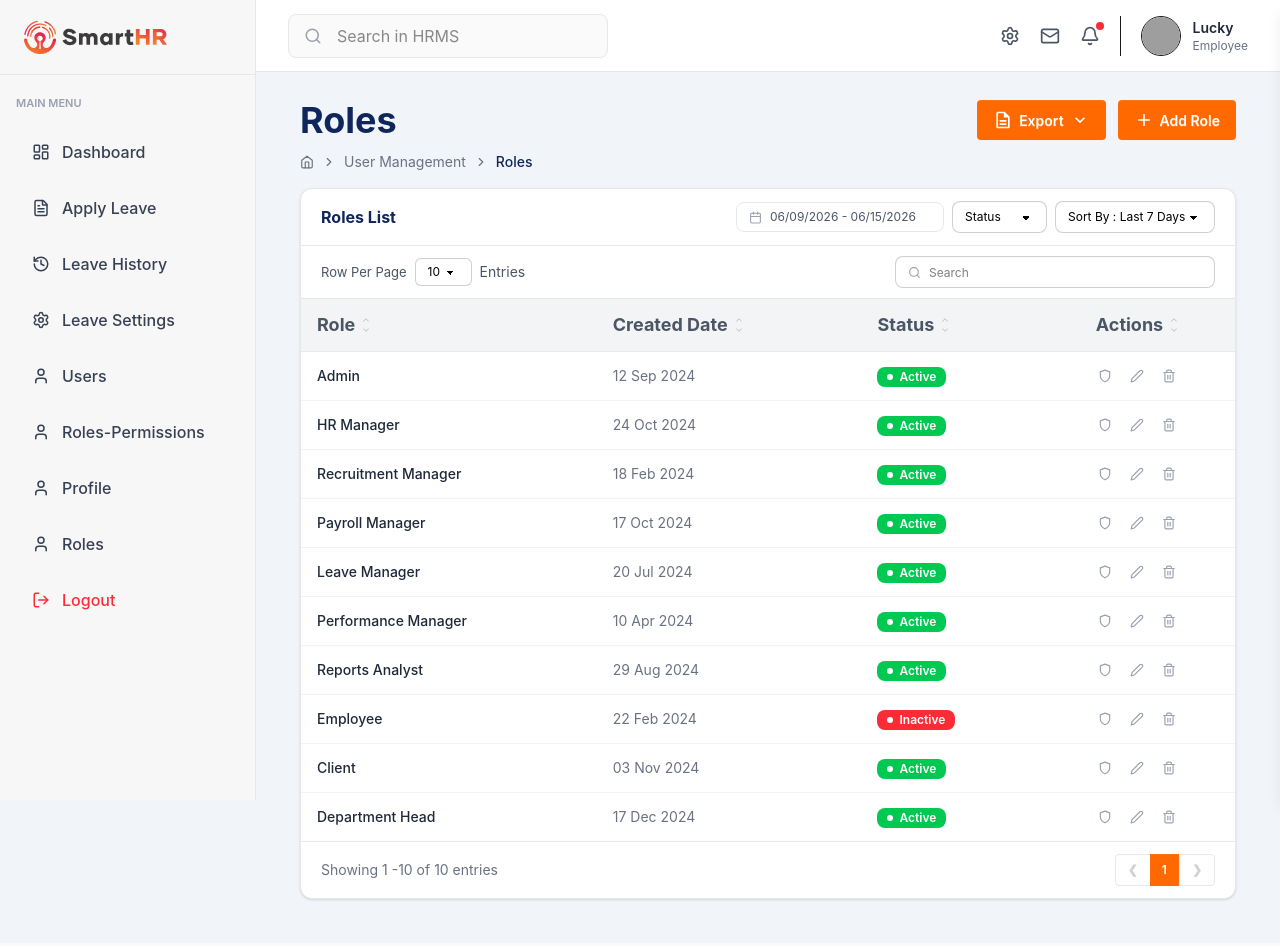
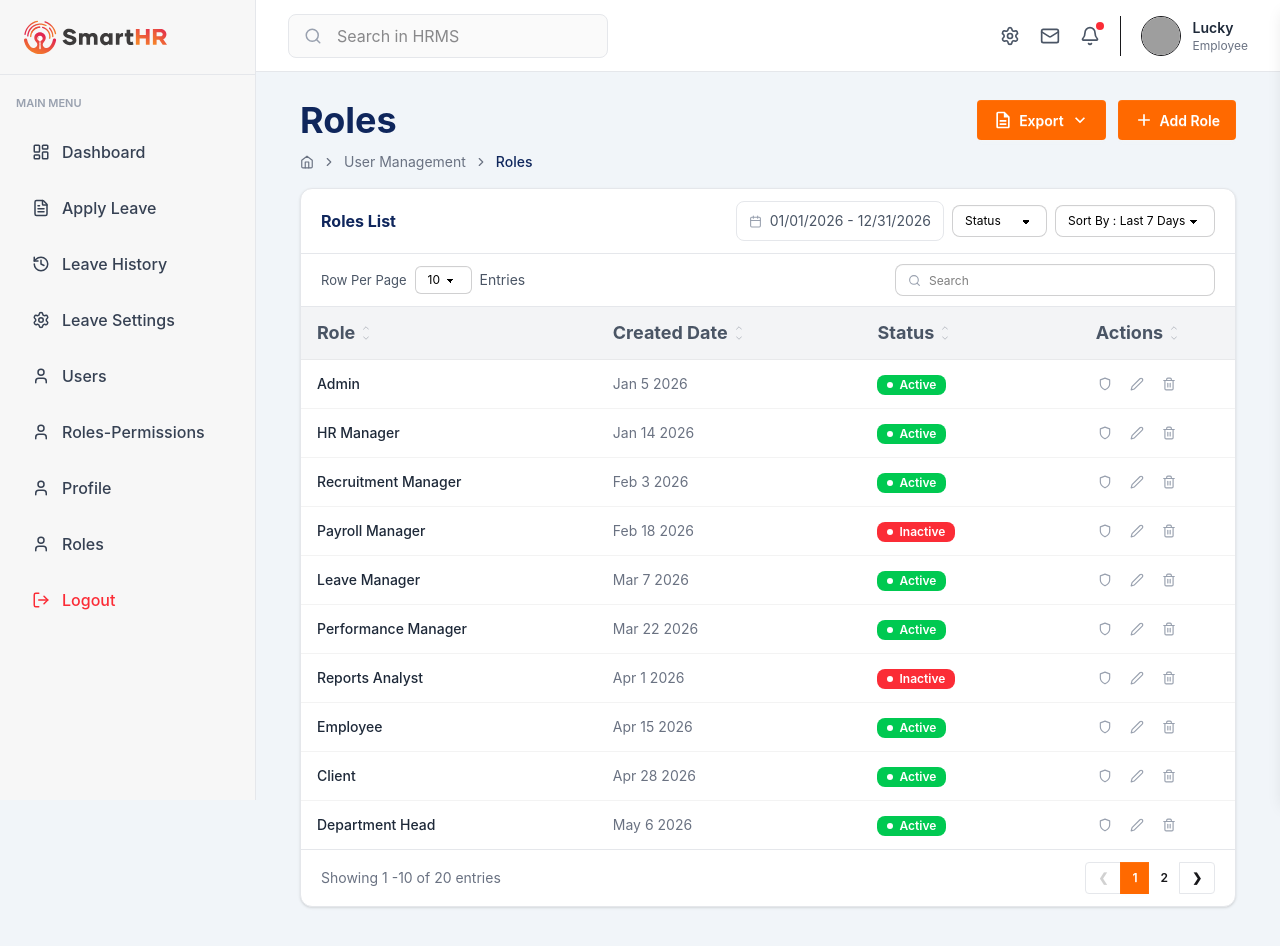
Before and after one commit to luckysharmaaaa/hrmscomplete, a React (Vite) app: page /roles in a window 1280 px wide. Shown: the top 946 px of the page. Built offline with nearby package versions, Linux system fonts and the light colour scheme; grey boxes are pictures that could not be loaded.

Commit message:
feat: implement DatePicker component and add dummy data for role table testing

```diff
--- a/src/components/RolesTable.jsx
+++ b/src/components/RolesTable.jsx
@@ -1,7 +1,6 @@
 import React, { useState, useEffect } from "react";
 import {
   FiSearch,
-  FiCalendar,
   FiEdit2,
   FiTrash2,
   FiShield,
@@ -9,6 +8,7 @@ import {
   FiChevronDown,
 } from "react-icons/fi";
 import { useNavigate } from "react-router-dom";
+import DateRangePickerButton from "./DateRangePickerButton";
 
 const SortIcon = () => (
   <span className="inline-flex flex-col ml-1 opacity-40 leading-none">
@@ -17,167 +17,108 @@ const SortIcon = () => (
   </span>
 );
 
-const RolesTable = ({
-  roles,
-  setRoles,
-  onEditRole,
-}) => {
+const RolesTable = ({ roles, setRoles, onEditRole }) => {
+  //Date
+  const today = new Date();
+  const [appliedRange, setAppliedRange] = useState([
+    {
+      startDate: new Date(today.getFullYear(), 0, 1),
+      endDate: new Date(today.getFullYear(), 11, 31),
+      key: "selection",
+    },
+  ]);
 
-  const [search, setSearch] =
-    useState("");
-  const [statusFilter, setStatusFilter] =
-    useState("");
-  const [rowsPerPage, setRowsPerPage] =
-    useState(10);
-  const [currentPage, setCurrentPage] =
-    useState(1);
-
-
-
+  const [search, setSearch] = useState("");
+  const [statusFilter, setStatusFilter] = useState("");
+  const [rowsPerPage, setRowsPerPage] = useState(10);
+  const [currentPage, setCurrentPage] = useState(1);
 
   // Reset page on filter/search
   useEffect(() => {
     setCurrentPage(1);
   }, [search, statusFilter]);
 
-
-
   // Delete Role
   const handleDelete = (id) => {
-    const confirmDelete =
-      window.confirm(
-        "Are you sure you want to delete this role?"
+    const confirmDelete = window.confirm(
+      "Are you sure you want to delete this role?",
     );
 
     if (!confirmDelete) return;
 
-    setRoles((prev) =>
-      prev.filter(
-        (item) => item.id !== id
-      )
-    );
+    setRoles((prev) => prev.filter((item) => item.id !== id));
   };
 
   // Search + Filter
-  const filteredRoles =
-    roles.filter((item) => {
-      const matchSearch =
-        item.role
-          .toLowerCase()
-          .includes(
-            search.toLowerCase()
-          );
+  const filteredRoles = roles.filter((item) => {
+    const matchSearch = item.role.toLowerCase().includes(search.toLowerCase());
+    const matchStatus = statusFilter ? item.status === statusFilter : true;
 
-      const matchStatus =
-        statusFilter
-          ? item.status ===
-          statusFilter
-          : true;
+    // Date filter — compare item.date against the applied range
+    const rowDate = new Date(item.date);
+    const rangeStart = new Date(appliedRange[0].startDate);
+    const rangeEnd = new Date(appliedRange[0].endDate);
+    rangeStart.setHours(0, 0, 0, 0);
+    rangeEnd.setHours(23, 59, 59, 999);
+    const matchDate = rowDate >= rangeStart && rowDate <= rangeEnd;
 
-      return (
-        matchSearch && matchStatus
-      );
+    return matchSearch && matchStatus && matchDate;
   });
 
   // Pagination
-  const totalEntries =
-    filteredRoles.length;
+  const totalEntries = filteredRoles.length;
 
-  const totalPages = Math.max(
-    1,
-    Math.ceil(
-      totalEntries /
-      rowsPerPage
-    )
+  const totalPages = Math.max(1, Math.ceil(totalEntries / rowsPerPage));
+
+  const safePage = Math.min(currentPage, totalPages);
+
+  const paginatedRoles = filteredRoles.slice(
+    (safePage - 1) * rowsPerPage,
+    safePage * rowsPerPage,
   );
 
-  const safePage = Math.min(
-    currentPage,
-    totalPages
-  );
+  const startEntry = totalEntries === 0 ? 0 : (safePage - 1) * rowsPerPage + 1;
 
-  const paginatedRoles =
-    filteredRoles.slice(
-      (safePage - 1) *
-      rowsPerPage,
-      safePage * rowsPerPage
-    );
-
-  const startEntry =
-    totalEntries === 0
-      ? 0
-      : (safePage - 1) *
-      rowsPerPage +
-      1;
-
-  const endEntry = Math.min(
-    safePage * rowsPerPage,
-    totalEntries
-  );
+  const endEntry = Math.min(safePage * rowsPerPage, totalEntries);
 
   const navigate = useNavigate();
   return (
-    <div className="bg-white rounded-xl shadow-sm border border-gray-200 overflow-hidden font-sans">
+    <div className="bg-white rounded-xl shadow-sm border border-gray-200 font-sans">
       {/* Header */}
       <div className="flex items-center justify-between gap-3 px-5 py-3 border-b border-gray-200">
-        <h2 className="text-base font-bold text-[#0F265C]">
-          Roles List
-        </h2>
+        <h2 className="text-base font-bold text-[#0F265C]">Roles List</h2>
 
         <div className="flex items-center gap-2">
-          {/* Date */}
-          <div className="flex items-center gap-2 border border-gray-200 rounded-lg px-3 py-1.5 text-xs text-gray-600 bg-white cursor-pointer min-w-52">
-            <FiCalendar
-              size={13}
-              className="text-gray-400"
+          {/* Date Range Picker */}
+          <DateRangePickerButton
+            value={appliedRange}
+            onChange={(newRange) => {
+              setAppliedRange(newRange);
+              setCurrentPage(1);
+            }}
+            defaultPreset="This Year"
           />
-            <span>
-              06/09/2026 -
-              06/15/2026
-            </span>
-          </div>
 
           {/* Status */}
           <select
             className="select select-bordered select-xs text-xs h-8 min-h-0 rounded-lg bg-white text-black"
-            value={
-              statusFilter
-            }
-            onChange={(e) =>
-              setStatusFilter(
-                e.target.value
-              )
-            }
+            value={statusFilter}
+            onChange={(e) => setStatusFilter(e.target.value)}
           >
-            <option value="">
-              Status
-            </option>
+            <option value="">Status</option>
 
-            <option value="Active">
-              Active
-            </option>
+            <option value="Active">Active</option>
 
-            <option value="Inactive">
-              Inactive
-            </option>
+            <option value="Inactive">Inactive</option>
           </select>
 
           {/* Sort */}
           <select className="select select-bordered select-xs text-xs h-8 min-h-0 rounded-lg min-w-40 bg-white text-black">
-            <option>
-              Sort By : Last
-              7 Days
-            </option>
+            <option>Sort By : Last 7 Days</option>
 
-            <option>
-              Sort By : Last
-              30 Days
-            </option>
+            <option>Sort By : Last 30 Days</option>
 
-            <option>
-              Sort By : Last
-              90 Days
-            </option>
+            <option>Sort By : Last 90 Days</option>
           </select>
         </div>
       </div>
@@ -189,51 +130,28 @@ const RolesTable = ({
 
           <select
             className="select select-bordered select-xs h-7 min-h-0 text-xs rounded-md bg-white text-black"
-            value={
-              rowsPerPage
-            }
-            onChange={(e) =>
-              setRowsPerPage(
-                Number(
-                  e.target.value
-                )
-              )
-            }
+            value={rowsPerPage}
+            onChange={(e) => setRowsPerPage(Number(e.target.value))}
           >
-            <option value={10}>
-              10
-            </option>
+            <option value={10}>10</option>
 
-            <option value={25}>
-              25
-            </option>
+            <option value={25}>25</option>
 
-            <option value={50}>
-              50
-            </option>
+            <option value={50}>50</option>
           </select>
 
-          <span>
-            Entries
-          </span>
+          <span>Entries</span>
         </div>
 
         <label className="input input-bordered input-xs flex items-center gap-2 h-8 rounded-lg px-3 text-xs bg-white text-black">
-          <FiSearch
-            size={13}
-            className="text-gray-400"
-          />
+          <FiSearch size={13} className="text-gray-400" />
 
           <input
             type="text"
             placeholder="Search"
             className="grow bg-transparent outline-none text-xs w-32"
             value={search}
-            onChange={(e) =>
-              setSearch(
-                e.target.value
-              )
-            }
+            onChange={(e) => setSearch(e.target.value)}
           />
         </label>
       </div>
@@ -243,83 +161,59 @@ const RolesTable = ({
         <table className="table table-md w-full">
           <thead className="bg-gray-100 text-gray-600 text-xs font-semibold">
             <tr>
-
               <th className="bg-gray-100">
                 <span className="inline-flex items-center gap-0.5 font-bold text-lg">
-                  Role{" "}
-                  <SortIcon />
+                  Role <SortIcon />
                 </span>
               </th>
 
               <th className="bg-gray-100">
                 <span className="inline-flex items-center gap-0.5 font-bold text-lg">
-                  Created Date{" "}
-                  <SortIcon />
+                  Created Date <SortIcon />
                 </span>
               </th>
 
               <th className="bg-gray-100">
                 <span className="inline-flex items-center gap-0.5 font-bold text-lg">
-                  Status{" "}
-                  <SortIcon />
+                  Status <SortIcon />
                 </span>
               </th>
 
               <th className="bg-gray-100 text-center">
                 <span className="inline-flex items-center gap-0.5 font-bold text-lg">
-                  Actions{" "}
-                  <SortIcon />
+                  Actions <SortIcon />
                 </span>
               </th>
             </tr>
           </thead>
 
           <tbody>
-            {paginatedRoles.length ===
-              0 ? (
+            {paginatedRoles.length === 0 ? (
               <tr>
-                <td
-                  colSpan={4}
-                  className="text-center text-gray-400 py-10"
-                >
+                <td colSpan={4} className="text-center text-gray-400 py-10">
                   No roles found.
                 </td>
               </tr>
             ) : (
-              paginatedRoles.map(
-                (item) => (
+              paginatedRoles.map((item) => (
                 <tr
-                    key={
-                      item.id
-                    }
+                  key={item.id}
                   className="hover:bg-gray-50 transition-colors"
                 >
-
-
                   <td className="text-gray-800 text-sm font-medium">
-                      {
-                        item.role
-                      }
+                    {item.role}
                   </td>
 
-                    <td className="text-gray-500 text-sm">
-                      {
-                        item.date
-                      }
-                    </td>
+                  <td className="text-gray-500 text-sm">{item.date}</td>
 
                   <td>
                     <span
-                        className={`badge badge-sm border-0 text-white font-semibold text-xs gap-1.5 px-2.5 py-0.5 ${item.status ===
-                          "Active"
-                          ? "bg-green-500"
-                          : "bg-red-500"
+                      className={`badge badge-sm border-0 text-white font-semibold text-xs gap-1.5 px-2.5 py-0.5 ${
+                        item.status === "Active" ? "bg-green-500" : "bg-red-500"
                       }`}
                     >
                       <span className="w-1.5 h-1.5 rounded-full bg-white inline-block" />
-                        {
-                          item.status
-                        }
+                      {item.status}
                     </span>
                   </td>
 
@@ -337,22 +231,14 @@ const RolesTable = ({
                       </button>
 
                       <button
-                          onClick={() =>
-                            onEditRole(
-                              item
-                            )
-                          }
+                        onClick={() => onEditRole(item)}
                         className="btn btn-ghost btn-xs text-gray-400 hover:text-orange-500 hover:bg-orange-50 p-1 min-h-0 h-auto rounded"
                       >
                         <FiEdit2 size={14} />
                       </button>
 
                       <button
-                          onClick={() =>
-                            handleDelete(
-                              item.id
-                            )
-                          }
+                        onClick={() => handleDelete(item.id)}
                         className="btn btn-ghost btn-xs text-gray-400 hover:text-red-500 hover:bg-red-50 p-1 min-h-0 h-auto rounded"
                       >
                         <FiTrash2 size={14} />
@@ -360,8 +246,7 @@ const RolesTable = ({
                     </div>
                   </td>
                 </tr>
-                )
-              )
+              ))
             )}
           </tbody>
         </table>
@@ -370,50 +255,32 @@ const RolesTable = ({
       {/* Footer */}
       <div className="flex flex-wrap items-center justify-between gap-3 px-5 py-3 border-t border-gray-200">
         <p className="text-sm text-gray-500">
-          Showing {startEntry} -
-          {endEntry} of{" "}
-          {totalEntries} entries
+          Showing {startEntry} -{endEntry} of {totalEntries} entries
         </p>
 
         <div className="join">
           <button
             className="join-item btn btn-sm btn-ghost border border-gray-200"
-            onClick={() =>
-              setCurrentPage(
-                (p) =>
-                  Math.max(
-                    1,
-                    p - 1
-                  )
-              )
-            }
-            disabled={
-              safePage === 1
-            }
+            onClick={() => setCurrentPage((p) => Math.max(1, p - 1))}
+            disabled={safePage === 1}
           >
             ❮
           </button>
 
           {Array.from(
             {
-              length:
-                totalPages,
+              length: totalPages,
             },
-            (_, i) =>
-              i + 1
+            (_, i) => i + 1,
           ).map((page) => (
             <button
               key={page}
-              className={`join-item btn btn-sm border-none ${page ===
-                safePage
+              className={`join-item btn btn-sm border-none ${
+                page === safePage
                   ? "bg-orange-500 text-white"
                   : "btn-ghost border border-gray-200"
               }`}
-              onClick={() =>
-                setCurrentPage(
-                  page
-                )
-              }
+              onClick={() => setCurrentPage(page)}
             >
               {page}
             </button>
@@ -421,19 +288,8 @@ const RolesTable = ({
 
           <button
             className="join-item btn btn-sm btn-ghost border border-gray-200"
-            onClick={() =>
-              setCurrentPage(
-                (p) =>
-                  Math.min(
-                    totalPages,
-                    p + 1
-                  )
-              )
-            }
-            disabled={
-              safePage ===
-              totalPages
-            }
+            onClick={() => setCurrentPage((p) => Math.min(totalPages, p + 1))}
+            disabled={safePage === totalPages}
           >
             ❯
           </button>
--- a/src/pages/Roles.jsx
+++ b/src/pages/Roles.jsx
@@ -15,66 +15,26 @@ const Roles = () => {
   const [openDrawer, setOpenDrawer] = useState(false);
   const [editRole, setEditRole] = useState(null);
   const [roles, setRoles] = useState([
-    {
-      id: 1,
-      role: "Admin",
-      date: "12 Sep 2024",
-      status: "Active",
-    },
-    {
-      id: 2,
-      role: "HR Manager",
-      date: "24 Oct 2024",
-      status: "Active",
-    },
-    {
-      id: 3,
-      role: "Recruitment Manager",
-      date: "18 Feb 2024",
-      status: "Active",
-    },
-    {
-      id: 4,
-      role: "Payroll Manager",
-      date: "17 Oct 2024",
-      status: "Active",
-    },
-    {
-      id: 5,
-      role: "Leave Manager",
-      date: "20 Jul 2024",
-      status: "Active",
-    },
-    {
-      id: 6,
-      role: "Performance Manager",
-      date: "10 Apr 2024",
-      status: "Active",
-    },
-    {
-      id: 7,
-      role: "Reports Analyst",
-      date: "29 Aug 2024",
-      status: "Active",
-    },
-    {
-      id: 8,
-      role: "Employee",
-      date: "22 Feb 2024",
-      status: "Inactive",
-    },
-    {
-      id: 9,
-      role: "Client",
-      date: "03 Nov 2024",
-      status: "Active",
-    },
-    {
-      id: 10,
-      role: "Department Head",
-      date: "17 Dec 2024",
-      status: "Active",
-    },
+    { id: 1,  role: "Admin",               date: "Jan 5 2026",  status: "Active"   },
+    { id: 2,  role: "HR Manager",          date: "Jan 14 2026", status: "Active"   },
+    { id: 3,  role: "Recruitment Manager", date: "Feb 3 2026",  status: "Active"   },
+    { id: 4,  role: "Payroll Manager",     date: "Feb 18 2026", status: "Inactive" },
+    { id: 5,  role: "Leave Manager",       date: "Mar 7 2026",  status: "Active"   },
+    { id: 6,  role: "Performance Manager", date: "Mar 22 2026", status: "Active"   },
+    { id: 7,  role: "Reports Analyst",     date: "Apr 1 2026",  status: "Inactive" },
+    { id: 8,  role: "Employee",            date: "Apr 15 2026", status: "Active"   },
+    { id: 9,  role: "Client",              date: "Apr 28 2026", status: "Active"   },
+    { id: 10, role: "Department Head",     date: "May 6 2026",  status: "Active"   },
+    { id: 11, role: "Project Manager",     date: "May 12 2026", status: "Active"   },
+    { id: 12, role: "Team Lead",           date: "May 19 2026", status: "Inactive" },
+    { id: 13, role: "Developer",           date: "Jun 2 2026",  status: "Active"   },
+    { id: 14, role: "Designer",            date: "Jun 5 2026",  status: "Active"   },
+    { id: 15, role: "QA Engineer",         date: "Jun 8 2026",  status: "Active"   },
+    { id: 16, role: "DevOps Engineer",     date: "Jun 10 2026", status: "Inactive" },
+    { id: 17, role: "Support Agent",       date: "Jun 12 2026", status: "Active"   },
+    { id: 18, role: "Sales Manager",       date: "Jun 14 2026", status: "Active"   },
+    { id: 19, role: "Marketing Manager",   date: "Jun 16 2026", status: "Inactive" },
+    { id: 20, role: "Finance Analyst",     date: "Jun 17 2026", status: "Active"   },
   ]);
 
   const handleOpenDrawer = () => {
```
Lines whose indentation alone changed are shown as unchanged.
